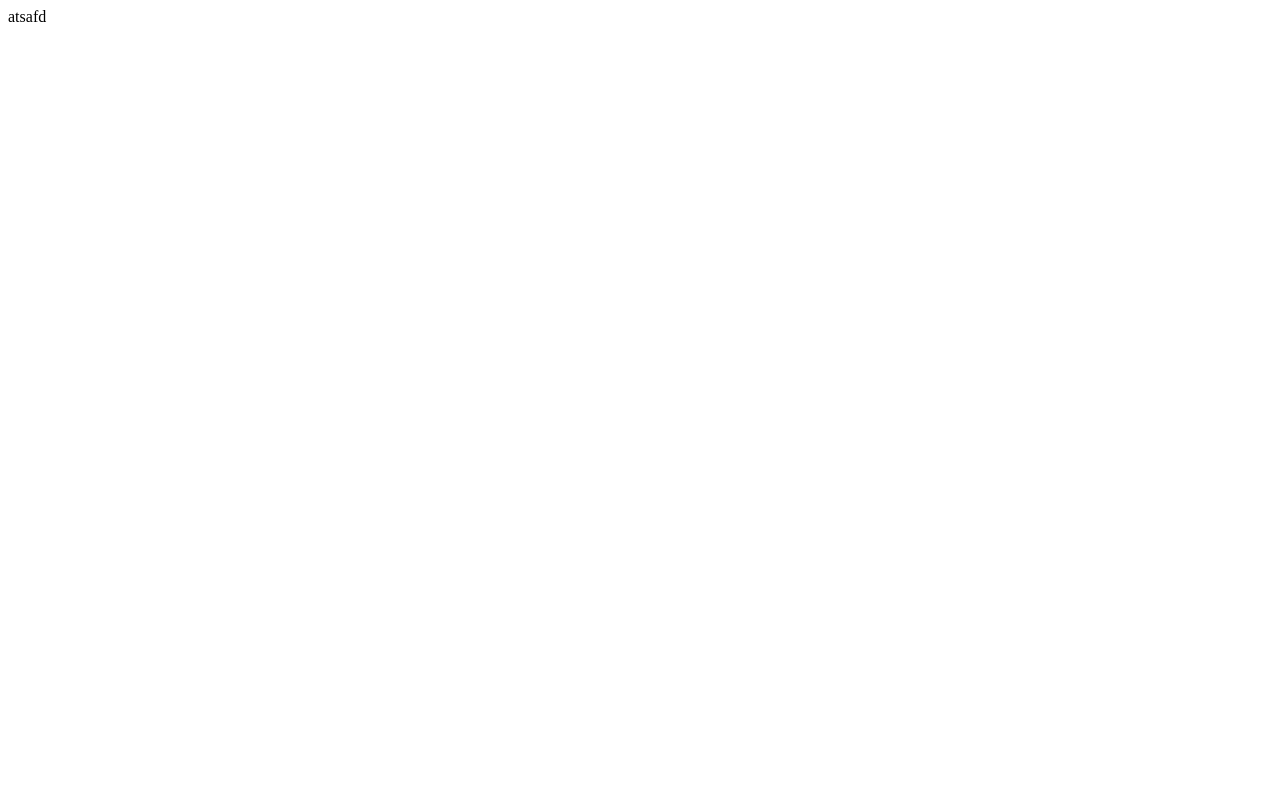
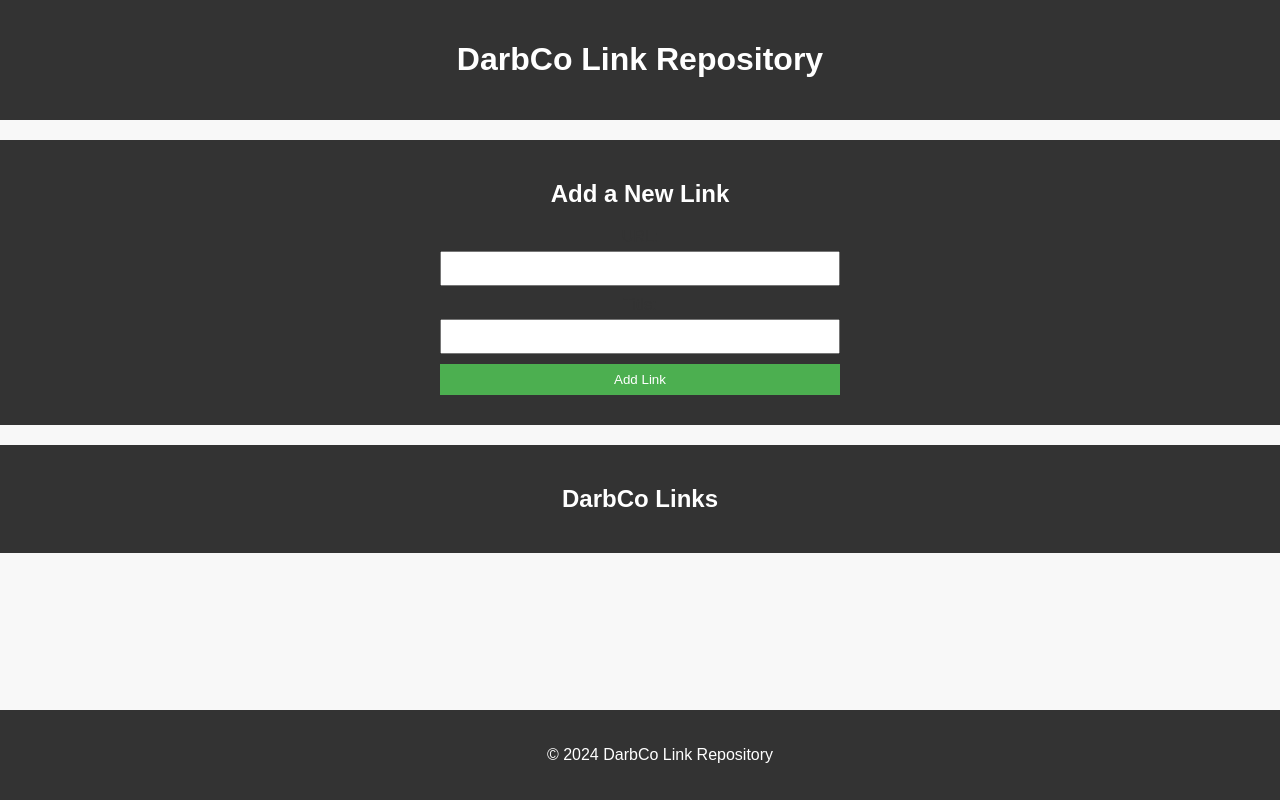
Before and after one commit to willsdarby/DarbCo-Web, a plain HTML site: page index.html in a window 1280 px wide. Drawn offline with Linux system fonts and the light colour scheme.

Commit message:
This is the first one.

```diff
--- a/index.html
+++ b/index.html
@@ -1 +1,38 @@
-atsafd
+<!DOCTYPE html>
+<html lang="en">
+<head>
+    <meta charset="UTF-8">
+    <meta name="viewport" content="width=device-width, initial-scale=1.0">
+    <title>DarbCo Links</title>
+    <link rel="stylesheet" href="styles.css">
+</head>
+<body>
+
+    <header>
+        <h1>DarbCo Link Repository</h1>
+    </header>
+
+    <section id="link-form">
+        <h2>Add a New Link</h2>
+        <form id="add-link-form">
+            <label for="link-url">URL:</label>
+            <input type="url" id="link-url" name="link-url" required>
+
+            <label for="link-title">Title:</label>
+            <input type="text" id="link-title" name="link-title" required>
+
+            <button type="submit">Add Link</button>
+        </form>
+    </section>
+
+    <section id="links-list">
+        <h2>DarbCo Links</h2>
+        <!-- Links will be displayed here -->
+    </section>
+
+    <footer>
+        <p>&copy; 2024 DarbCo Link Repository</p>
+    </footer>
+
+</body>
+</html>
--- /dev/null
+++ b/styles.css
@@ -0,0 +1,53 @@
+body {
+    font-family: Arial, sans-serif;
+    margin: 0;
+    padding: 0;
+    background-color: #f8f8f8;
+}
+
+header, section, footer {
+    padding: 20px;
+    background-color: #333;
+    color: white;
+    text-align: center;
+}
+
+#link-form, #links-list {
+    margin-top: 20px;
+}
+
+form {
+    display: flex;
+    flex-direction: column;
+    max-width: 400px;
+    margin: auto;
+}
+
+label {
+    margin-bottom: 5px;
+    color: #333;
+}
+
+input, button {
+    margin-bottom: 10px;
+    padding: 8px;
+}
+
+button {
+    cursor: pointer;
+    background-color: #4caf50;
+    color: white;
+    border: none;
+}
+
+button:hover {
+    background-color: #45a049;
+}
+
+footer {
+    position: fixed;
+    bottom: 0;
+    width: 100%;
+    background-color: #333;
+    color: white;
+}
```
